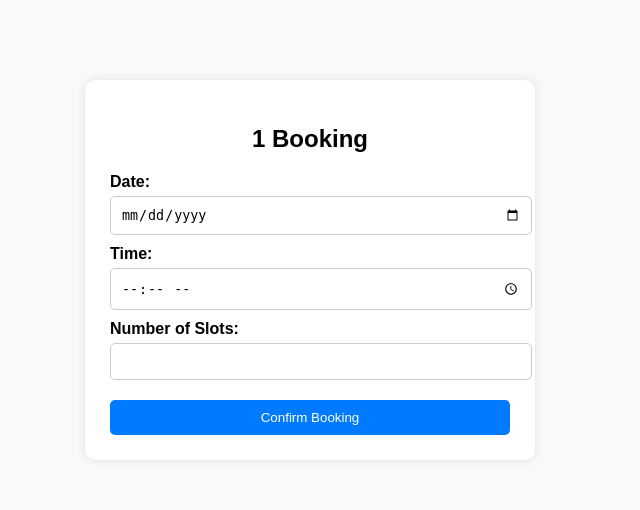
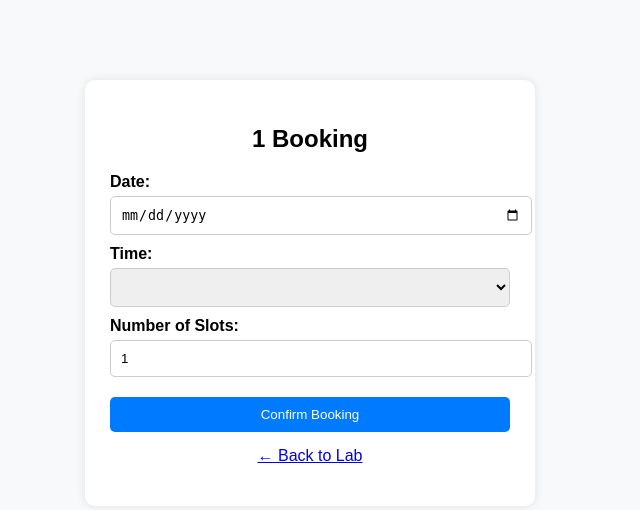
Before and after one commit to abhirup2911/MediSlotBook, a Flask app: page /book_test/1/1 in a window 1280 px wide. Shown: the top 510 px of the page, without its empty margins (330-970 px from the left). Run offline with Flask 3, Linux system fonts and the light colour scheme.

Commit message:
Update test_booking.html

```diff
--- a/templates/test_booking.html
+++ b/templates/test_booking.html
@@ -28,7 +28,7 @@
       display: block;
       margin-top: 10px;
     }
-    input, button {
+    select, input, button {
       width: 100%;
       padding: 10px;
       margin-top: 5px;
@@ -52,16 +52,24 @@
     <h2>{{ test }} Booking</h2>
     <form method="POST">
       <label>Date:</label>
-      <input type="date" name="date" required>
+      <input type="date" name="date" required min="{{ min_date }}">
 
       <label>Time:</label>
-      <input type="time" name="time" required>
+      <select name="time" required>
+        {% for ts in available_times %}
+          <option value="{{ ts }}">{{ ts }}</option>
+        {% endfor %}
+        {% if available_times|length == 0 %}
+          <option disabled>No slots available</option>
+        {% endif %}
+      </select>
 
       <label>Number of Slots:</label>
-      <input type="number" name="slots" min="1" required>
+      <input type="number" name="slots" min="1" max="{{ max_slots }}" value="1" required>
 
       <button type="submit">Confirm Booking</button>
     </form>
+    <p style="margin-top:15px; text-align:center;"><a href="{{ url_for('lab_detail', name=lab) }}">← Back to Lab</a></p>
   </div>
 </body>
 </html>
```
